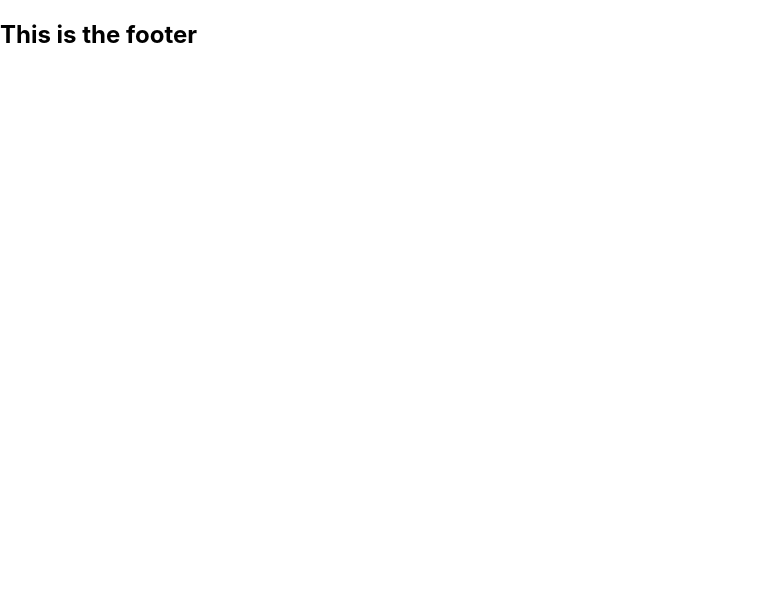
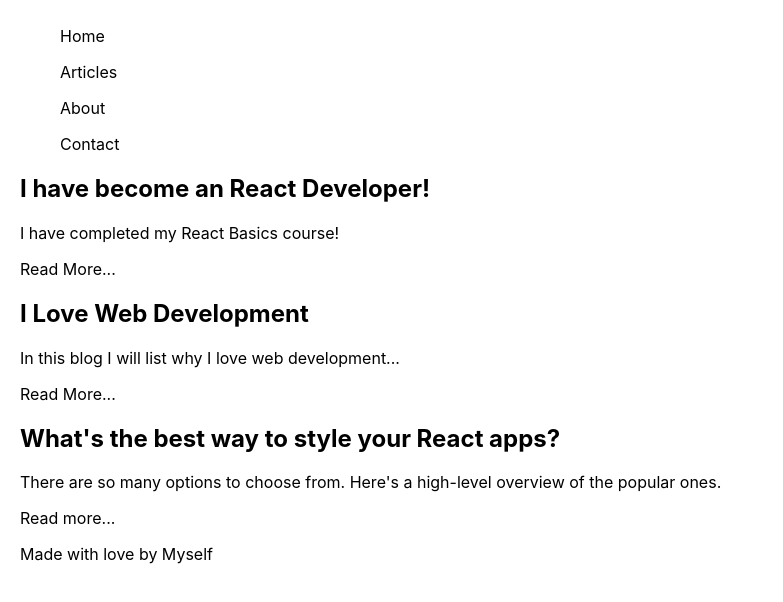
Before and after one commit to ShujaShah/React-cs, a React (Create React App) app: page / in a window 1280 px wide. Shown: the top 602 px of the page, without its empty margins (0-783 px from the left). Built offline with nearby package versions, Linux system fonts and the light colour scheme.

Commit message:
added the components

```diff
--- a/src/App.css
+++ b/src/App.css
@@ -36,3 +36,7 @@
     transform: rotate(360deg);
   }
 }
+
+.blog-page{
+  padding: 10px 0px 0px 20px;
+}
--- a/src/App.js
+++ b/src/App.js
@@ -1,20 +1,22 @@
 import logo from "./logo.svg";
 import "./App.css";
+import Footer from "./components/Footer";
+import Navbar from "./components/Navbar";
+import Intro1 from "./components/Intro1";
+import Intro2 from "./components/Intro2";
+import Intro3 from "./components/Intro3";
 
-function Header() {
-  return <h1>This is the header</h1>;
-}
-
-function Footer() {
-  return <h2>This is the footer</h2>;
-}
-
-function Body() {
-  return <h2>This is the body</h2>;
-}
 
 function App() {
-  return <Footer />;
+  return (
+    <div className="blog-page">
+      <div class="header"><Navbar /></div>
+      <div class="header"><Intro1 /></div>
+      <div class="header"><Intro2 /></div>
+      <div class="header"><Intro3 /></div>
+      <div class="footer"><Footer /></div>
+    </div>
+  );
 }
 
 export default App;
--- /dev/null
+++ b/src/components/Footer.js
@@ -0,0 +1,9 @@
+function Footer() {
+  return (
+    <div className="copyright">
+      <p>Made with love by Myself</p>
+    </div>
+  );
+}
+
+export default Footer;
--- /dev/null
+++ b/src/components/Intro1.js
@@ -0,0 +1,13 @@
+function Intro1() {
+  return (
+    <div className="blog-post-intro">
+      <h2>I have become an React Developer!</h2>
+      <div>
+        <p>I have completed my React Basics course!</p>
+        <p className="link">Read More...</p>
+      </div>
+    </div>
+  );
+}
+
+export default Intro1;
--- /dev/null
+++ b/src/components/Intro2.js
@@ -0,0 +1,13 @@
+function Intro2() {
+  return (
+    <div className="blog-post-intro">
+      <h2>I Love Web Development</h2>
+      <div>
+        <p>In this blog I will list why I love web development...</p>
+        <p className="link">Read More...</p>
+      </div>
+    </div>
+  );
+}
+
+export default Intro2;
--- /dev/null
+++ b/src/components/Intro3.js
@@ -0,0 +1,13 @@
+function Intro3() {
+  return (
+    <div className="blog-post-intro">
+      <h2>What's the best way to style your React apps?</h2>
+      <div>
+        <p>There are so many options to choose from. Here's a high-level overview of the popular ones.</p>
+        <p className="link">Read more...</p>
+      </div>
+    </div>
+  );
+}
+
+export default Intro3;
--- /dev/null
+++ b/src/components/Navbar.js
@@ -0,0 +1,12 @@
+function Navbar() {
+  return (
+    <nav className="main-nav">
+      <ul>Home</ul>
+      <ul>Articles</ul>
+      <ul>About</ul>
+      <ul>Contact</ul>
+    </nav>
+  );
+}
+
+export default Navbar;
```
Also changed, not shown: src/components/Promo.js (added, +14 -0 lines).
